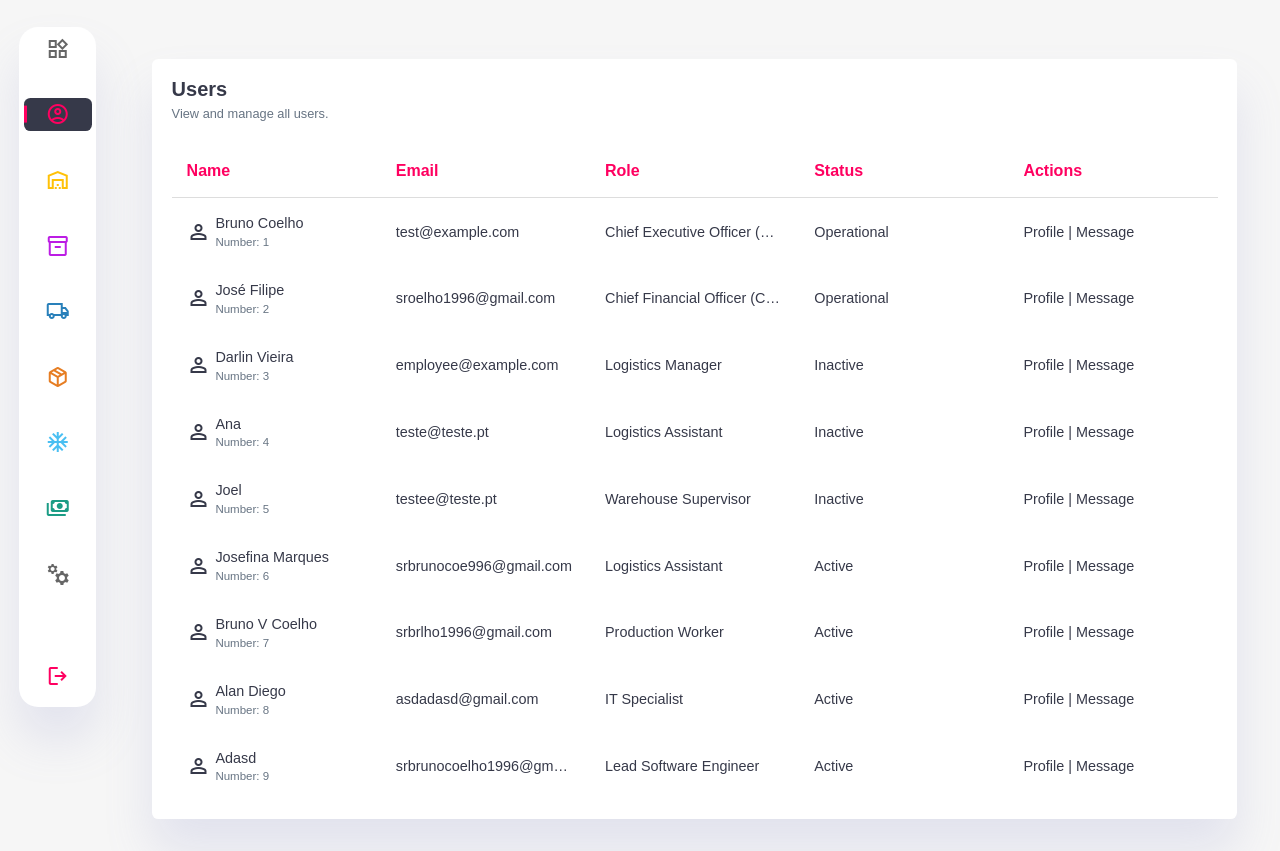
After one commit to BrunoKorpuzCoelho/Warehouse_Manager, a Flask app: page /all_users_page in a window 1280 px wide. The commit adds this page. Run offline with Flask 3, Linux system fonts and the light colour scheme; a user stored in the database is signed in.

```diff
--- a/app.py
+++ b/app.py
@@ -10,6 +10,7 @@ from sqlalchemy.orm import validates
 import random
 from werkzeug.security import *
 import secrets
+from colorama import *
 
 # App config
 app = Flask(__name__)
@@ -38,7 +39,7 @@ class User(db.Model, UserMixin):
     product_movements = db.relationship('ProductMovements', back_populates='user', lazy=True)
     permissions = db.relationship("UserPermissions", uselist=False, back_populates="user")
 
-    def __init__(self, username, password, nif, email, name, cellphone, role=None, last_login=None, status="Active", user_type="Client"):
+    def __init__(self, username, password, nif, email, name, cellphone, role=None, last_login=None, status="Operational", user_type="Client"):
         self.username = username
         self.password = password
         self.nif = nif
@@ -237,8 +238,8 @@ class OrderItem(db.Model):
 # Email configuration
 SMTP_SERVER = 'smtp-mail.outlook.com'
 SMTP_PORT = 587
-SMTP_EMAIL = "********************************"
-SMTP_PASSWORD = "********************************"
+SMTP_EMAIL = "cubix-no-reply@hotmail.com"
+SMTP_PASSWORD = "Brunocoelho1"
 
 # Default Email Configuration
 def send_email(to_email, subject, body):
@@ -248,25 +249,58 @@ def send_email(to_email, subject, body):
     msg['Subject'] = subject
     msg.set_content(body)
 
+    msg.add_alternative(body, subtype='html')
+
     try:
         with smtplib.SMTP(SMTP_SERVER, SMTP_PORT) as server:
             server.starttls()
             server.login(SMTP_EMAIL, SMTP_PASSWORD)
             server.send_message(msg)
-            print(f"Email sent to {to_email} with subject: {subject}")
+            print(f"{Fore.GREEN}Email sent to {to_email} with subject: {subject}")
     except Exception as e:
-        print(f"Failed to send email to {to_email}. Error: {e}")
+        print(f"{Fore.RED}Failed to send email to {to_email}. Error: {e}")
 
 # Registration Email
 def send_registration_email(user):
     subject = "Welcome to Our Service!"
-    body = f"""
-    Hi {user.name},
+    body = f"""<html lang="en">
+<head>
+    <meta charset="UTF-8">
+    <meta name="viewport" content="width=device-width, initial-scale=1.0">
+    <title>Registration Email | Cubix</title>
+</head>
+<body style="margin: 0; padding: 0; background-color: #f4f4f4; font-family: Arial, sans-serif;">
 
-    Thank you for registering on our platform.
+    <!-- Main Container  -->
+    <div style="max-width: 600px; margin: 0 auto; background-color: #181a1e; padding: 20px; border-radius: 8px;">
 
-    Best regards,
-    Your Company Team
+        <!-- Header -->
+        <div style="text-align: center; padding: 10px 0;">
+            <img src="https://i.postimg.cc/Hkfrz86R/Cubix-White.png" alt="Cubix Logo" style="width: 100px; margin-bottom: 20px;">
+        </div>
+
+        <!-- Main content -->
+        <div style="background-color: #181a1e; color: #ffffff; padding: 20px; border-radius: 8px;">
+            <h1 style="color: #ffffff; text-align: center;">Welcome to <span style="color: #ff0060;">Cubix!</span></h1>
+            <p style="color: #ffffff;">Hi <span style="color: #ff0060;">{user.name}</span>,</p>
+            <p style="color: #ffffff;">Thank you for registering on our platform.</p>
+            <p style="color: #ffffff;">We are providing you with the login credentials for your account as requested. Below are your username and <span style="color: #f7d060; text-decoration: underline; font-size: 1.05rem;">temporary password</span> to access the platform. <span style="color: #1b9c85; font-size: 1.05rem;">We recommend changing the password upon your first login to ensure your account's security.</span></p>
+            <p style="color: #ffffff; margin-top: 3rem;">Username: <span style="color: #1b9c85; font-size: 1.2rem;">{user.username}</span></p>
+            <p style="color: #ffffff; margin-bottom: 3rem;">Temporary Password: <span style="color: #1b9c85; margin-top: 1rem; font-size: 1.2rem;">{user.password}</span></p>
+            <p style="color: #ffffff;">Best regards,</p>
+            <p style="color: #ffffff;">Your Company Team</p>
+        </div>
+
+        <!-- Footer -->
+        <div style="text-align: center; color: #ffffff; background-color: #181a1e; padding: 10px; border-radius: 8px; margin-top: 20px;">
+            <p style="margin: 0;">Please be advised that this email was generated automatically from a non-monitored account. We kindly ask that you <span style="color: #ff0060;">do not reply directly to this message.</span></p>
+            <p style="margin: 0;">For any assistance or inquiries, please contact our support team through the designated channels.</p>
+            <p style="margin: 0;">For any authentication-related inquiries, please send an email to <span style="color: #1b9c85; font-size: 1.05rem;">brunovcoelho.dev@gmail.com</span> or <a href="https://wa.me/351965576916?text=Hello,%0A%0AI%20require%20assistance%20regarding%20authentication%20issues%20with%20my%20account.%0A%0AThank%20you%20for%20your%20attention.%0A%0ABest%20regards." target="_blank" style="text-decoration: none; color: #f7d060;">click here</a> to reach our support team.</p>
+        </div>
+    </div>
+
+</body>
+</html>
     """
     send_email(user.email, subject, body)
 
@@ -421,7 +455,7 @@ def manager_new_user():
 
         db.session.add(new_user)
         db.session.commit()
-        print("The user has been successfully created.")
+        print(f"{Fore.GREEN}The user has been successfully created.")
 
         new_user_permissions = UserPermissions(
             user_id=new_user.id,
@@ -440,11 +474,11 @@ def manager_new_user():
         )
 
         db.session.add(new_user_permissions)
-        print("Permissions have been successfully added.")
+        print(f"{Fore.GREEN}Permissions have been successfully added.")
         db.session.commit()
 
         send_registration_email(new_user)
-        print("Registration Email has been successfully send")
+        print(f"{Fore.GREEN}Registration Email has been successfully sent")
 
         return redirect(url_for("user_manager"))
 
@@ -531,12 +565,22 @@ def reset_password(user_id):
         flash("Password reset successfully. The new password has been sent to the user's email.", "success")
 
         send_password_reset_email(user, new_password)
-        print("Password reset successfully and email sent.")
+        print("{Fore.GREEN}Password reset successfully and email sent.")
     else:
         flash("User not found.", "danger")
 
     return redirect(url_for("user_manager"))
 
+@app.route("/all_users_page", methods=["GET", "POST"])
+@login_required
+def all_users_page():
+    all_users = User.query.all()
+
+    if request.method == "POST":
+        pass
+    else:
+        user = current_user if current_user.is_authenticated else None
+        return render_template("all_users_page.html", user=user , all_users=all_users)
 
 def create_user():
     user = User(username="test",
@@ -549,9 +593,10 @@ def create_user():
                 )
     db.session.add(user)
     db.session.commit()
-    print("Criado Com sucesso")
+    print(f"{Fore.GREEN}Criado Com sucesso")
 
 if __name__ == "__main__":
+    init(autoreset=True)
     with app.app_context():
         db.create_all()
         #create_user()
--- a/static/css/main.css
+++ b/static/css/main.css
@@ -53,7 +53,7 @@ body {
     justify-content: center;
     align-items: center;
     font-family: Arial, Helvetica, sans-serif;
-    user-select: none;
+    /* user-select: none; */
     color: var(--color-dark);
     background-color: var(--color-background);
     transition: all 0.7s ease;
@@ -734,6 +734,11 @@ h3 .user-manager-cards-title {
     word-wrap: break-word
 }
 
+.user-detail-list table a:hover {
+    color: var(--color-danger);
+    opacity: 1;
+}
+
 .user-name-table {
     display: flex;
     flex-direction: row;
@@ -767,7 +772,7 @@ h3 .user-manager-cards-title {
 }
 
 .user-detail-list tbody tr:hover {
-    opacity: 0.5;
+    background-color: #16191b;
 }
 
 .user-detail-list th {
@@ -1166,3 +1171,7 @@ h3 .user-manager-cards-title {
     background-color: var(--color-success);
     border: solid 1px var(--color-success);
 }
+
+.all-users-details {
+    margin-bottom: 2rem;
+}
--- a/static/js/main.js
+++ b/static/js/main.js
@@ -17,7 +17,6 @@ const toggle = document.getElementById('darkModeToggle');
         });
 
         function resetPassword(button) {
-            // Obtém o ID do usuário do atributo data-user-id
             const userId = button.getAttribute('data-user-id');
 
             if (confirm('Are you sure you want to reset the password for this user?')) {
@@ -25,13 +24,13 @@ const toggle = document.getElementById('darkModeToggle');
                     method: 'POST',
                     headers: {
                         'Content-Type': 'application/x-www-form-urlencoded',
-                        'X-CSRFToken': "{{ csrf_token() }}" // Certifique-se de incluir o token CSRF para segurança
+                        'X-CSRFToken': "{{ csrf_token() }}"
                     }
                 })
                 .then(response => response.text())
                 .then(data => {
                     alert('Password reset successfully.');
-                    location.reload();  // Atualiza a página para refletir as alterações
+                    location.reload();
                 })
                 .catch(error => {
                     console.error('Error:', error);
--- /dev/null
+++ b/templates/all_users_page.html
@@ -0,0 +1,88 @@
+<!-- LINKS POR COLOCAR -->
+<!DOCTYPE html>
+<html lang="en">
+<head>
+    <meta charset="UTF-8">
+    <meta name="viewport" content="width=device-width, initial-scale=1.0">
+    <title>All Users  |  Cubix</title>
+    <link rel="stylesheet" href="/static/css/main.css">
+    <link rel="stylesheet" href="/static/css/darkMode.css">
+    <link rel="stylesheet" href="https://fonts.googleapis.com/css2?family=Material+Symbols+Outlined:opsz,wght,FILL,GRAD@20..48,100..700,0..1,-50..200" />
+    <style>
+        body {
+            display: flex;
+            flex-direction: column;
+            position: relative;
+            min-height: auto;
+            overflow-x: hidden;
+        }
+    </style>
+</head>
+<body id="body">
+    <!-- Form for Logout -->
+    <form id="logout-form" action="{{ url_for('logout') }}" method="post" style="display: none;">
+        <input type="hidden" name="logout" value="true">
+    </form>
+    <!-- End of Form for Logout -->
+
+    <!-- Main Menu -->
+     <main>
+        <div class="user-manager-container">
+            <div class="side-menu">
+                <a href="/dashboard" title="Dashboard"><span class="material-symbols-outlined home">widgets</span></a>
+                <a href="/users-manager" class="active active-users" title="Users Management"><span class="material-symbols-outlined users">account_circle</span></a>
+                <a href="" title="Warehouse"><span class="material-symbols-outlined warehouse">warehouse</span></a>
+                <a href="" title="Stock"><span class="material-symbols-outlined inventory">inventory_2</span></a>
+                <a href="" title="Shipping"><span class="material-symbols-outlined shipping">local_shipping</span></a>
+                <a href="" title="Orders"><span class="material-symbols-outlined order">package_2</span></a>
+                <a href="" title="Climate Controls"><span class="material-symbols-outlined ac">ac_unit</span></a>
+                <a href="" title="Payments"><span class="material-symbols-outlined payments">payments</span></a>
+                <a href="" title="Settings"><span class="material-symbols-outlined settings">manufacturing</span></a>
+                <a href="#" onclick="document.getElementById('logout-form').submit();" title="Logout"><span class="material-symbols-outlined users">logout</span></a>
+            </div>
+
+            <div class="user-manager-cards-container">
+                <div class="users-details all-users-details">
+                    <h2>Users</h2>
+                    <p>View and manage all users.</p>
+                    <div class="user-detail-list">
+                        <table class="all-users-table">
+                            <thead>
+                                <tr>
+                                    <th>Name</th>
+                                    <th>Email</th>
+                                    <th>Role</th>
+                                    <th>Status</th>
+                                    <th>Actions</th>
+                                </tr>
+                            </thead>
+                            {% for user in all_users %}
+                            <tbody>
+                                <tr>
+                                    <td class="user-name-table">
+                                        <span class="material-symbols-outlined person">person</span>
+                                        <div class="table-user-name">
+                                            {{ user.name }}
+                                            <p>Number: {{ user.id }}</p>
+                                        </div>
+                                    </td>
+                                    <td>{{ user.email }}</td>
+                                    <td>{{ user.role }}</td>
+                                    <td>{{ user.status }}</td>
+                                    <td>
+                                        <a href="/profile/{{ user.id }}">Profile</a> |
+                                        <a href="">Message</a>
+                                    </td>
+                                </tr>
+                            {% endfor %}
+                            </tbody>
+                        </table>
+
+
+                    </div>
+                </div>
+        </div>
+     </main>
+     <script src="/static/js/main.js"></script>
+</body>
+</html>
--- a/templates/users_manager.html
+++ b/templates/users_manager.html
@@ -147,7 +147,7 @@
                             {% endfor %}
                             </tbody>
                         </table>
-                        <a href="" class="show-more">Show More</a>
+                        <a href="/all_users_page" class="show-more">Show More</a>
                     </div>
                 </div>
             </div>
```
Also changed, not shown: templates/email-template.html (+17 -7 lines), instance/test.db.
